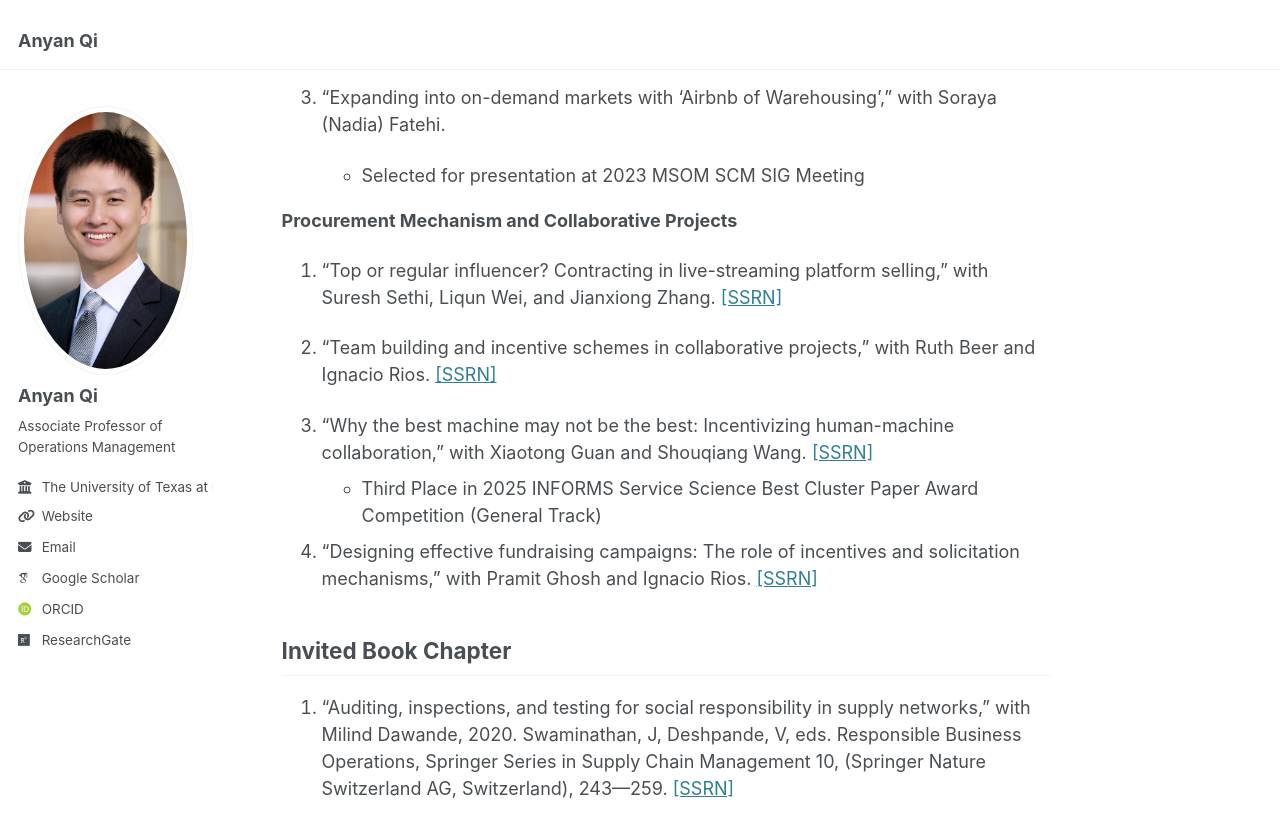
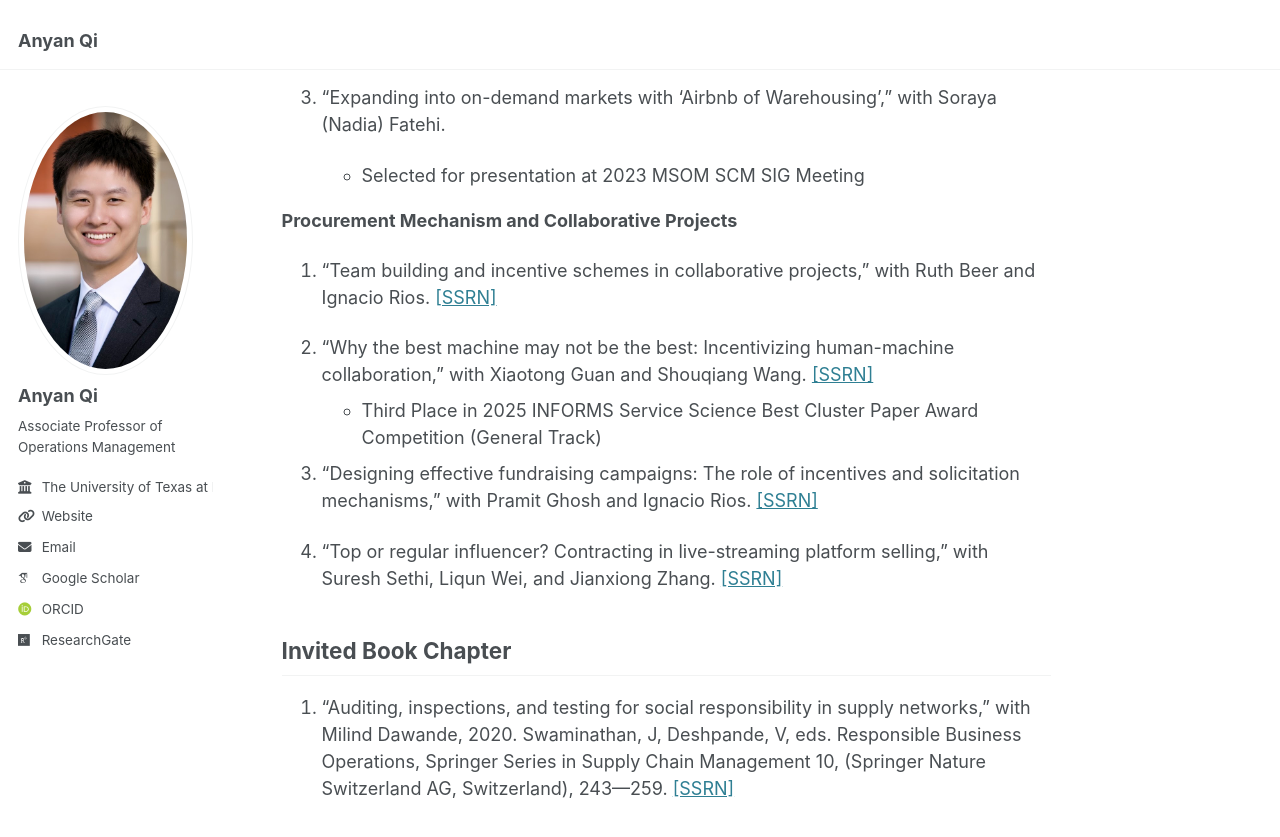
Before and after one commit to qi-anyan/qi-anyan.github.io, a Jekyll site: the page built from _pages/about.md, in a window 1280 px wide and 900 px high, scrolled down 3150 px. Shown: the top 837 px of the window. Built offline with Jekyll 4.4.1, drawn with Linux system fonts in a browser that asks for light colours; some web fonts are replaced.

Commit message:
Initial commit

```diff
--- a/_pages/about.md
+++ b/_pages/about.md
@@ -84,14 +84,15 @@ Working Papers
 
 **Procurement Mechanism and Collaborative Projects**
 
-1. "Top or regular influencer? Contracting in live-streaming platform selling," with Suresh Sethi, Liqun Wei, and Jianxiong Zhang. [[SSRN]](https://papers.ssrn.com/sol3/papers.cfm?abstract_id=3668390)
-
 1. "Team building and incentive schemes in collaborative projects," with Ruth Beer and Ignacio Rios. [[SSRN]](https://papers.ssrn.com/sol3/papers.cfm?abstract_id=4872792)
 
 1. "Why the best machine may not be the best: Incentivizing human-machine collaboration," with Xiaotong Guan and Shouqiang Wang. [[SSRN]](https://papers.ssrn.com/sol3/papers.cfm?abstract_id=5283571)
     - Third Place in 2025 INFORMS Service Science Best Cluster Paper Award Competition (General Track)
 
 1. "Designing effective fundraising campaigns: The role of incentives and solicitation mechanisms," with Pramit Ghosh and Ignacio Rios. [[SSRN]](https://papers.ssrn.com/sol3/papers.cfm?abstract_id=5384776)
+
+1. "Top or regular influencer? Contracting in live-streaming platform selling," with Suresh Sethi, Liqun Wei, and Jianxiong Zhang. [[SSRN]](https://papers.ssrn.com/sol3/papers.cfm?abstract_id=3668390)
+
 
 Invited Book Chapter
 ------
```
